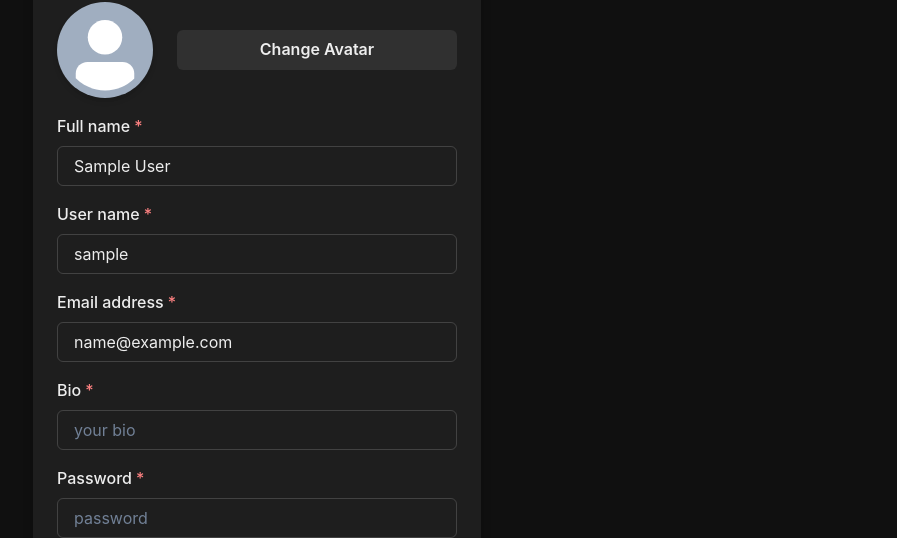
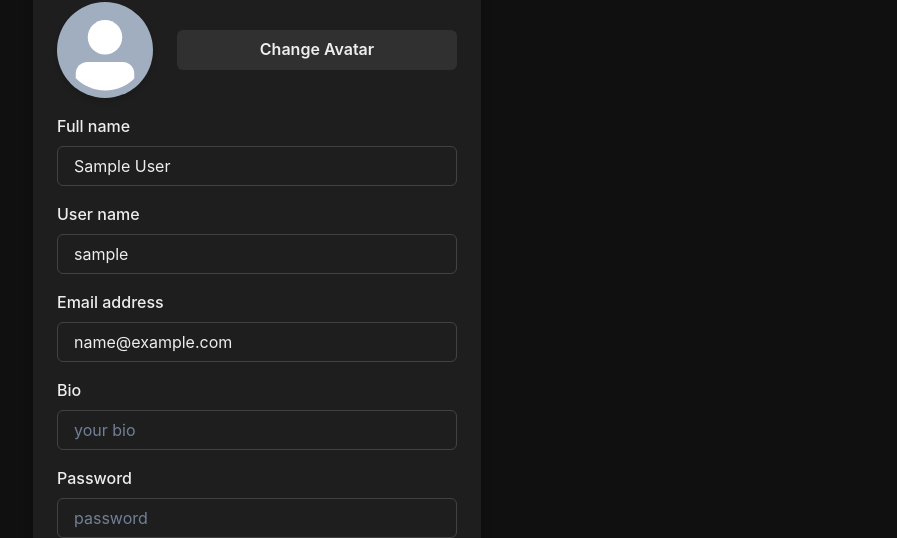
Before and after one commit to Neshad98/Threads-Clone, a React (Vite) app in the folder frontend/: page /update in a window 1280 px wide. Shown: the part 167-705 px from the top of the page, without its empty margins (383-1280 px from the left). Built offline with nearby package versions, Linux system fonts and the light colour scheme; sample sign-in values are in the browser's storage.

Commit message:
update profile

```diff
--- a/frontend/src/pages/UpdateProfilePage.jsx
+++ b/frontend/src/pages/UpdateProfilePage.jsx
@@ -32,7 +32,17 @@ export default function UpdateProfilePage() {
   const handleSubmit = async (e) => {
     e.preventDefault();
     try {
-
+      const res = await fetch(`/api/users/update/${user._id}`, {
+        method: "PUT",
+        headers: {
+          "Content-Type": "application/json",
+        },
+        body: JSON.stringify({ ...inputs, profilePic: imgUrl }),
+      })
+      const data = await res.json();
+      if (data.error) {
+        showToast("Error", data.error, 'error');
+      }
     } catch (error) {
       showToast("Error", error, "error");
     }
@@ -68,7 +78,7 @@ export default function UpdateProfilePage() {
               </Center>
             </Stack>
           </FormControl>
-          <FormControl isRequired>
+          <FormControl>
             <FormLabel>Full name</FormLabel>
             <Input
               value={inputs.name}
@@ -78,7 +88,7 @@ export default function UpdateProfilePage() {
               type="text"
             />
           </FormControl>
-          <FormControl isRequired>
+          <FormControl>
             <FormLabel>User name</FormLabel>
             <Input
               value={inputs.username}
@@ -88,7 +98,7 @@ export default function UpdateProfilePage() {
               type="text"
             />
           </FormControl>
-          <FormControl isRequired>
+          <FormControl>
             <FormLabel>Email address</FormLabel>
             <Input
               value={inputs.email}
@@ -98,17 +108,17 @@ export default function UpdateProfilePage() {
               type="email"
             />
           </FormControl>
-          <FormControl isRequired>
+          <FormControl>
             <FormLabel>Bio</FormLabel>
             <Input
               value={inputs.bio}
               onChange={(e) => setInputs({ ...inputs, bio: e.target.value })}
               placeholder="your bio"
               _placeholder={{ color: 'gray.500' }}
-              type="email"
+              type="text"
             />
           </FormControl>
-          <FormControl isRequired>
+          <FormControl>
             <FormLabel>Password</FormLabel>
             <Input
               value={inputs.password}
@@ -134,7 +144,7 @@ export default function UpdateProfilePage() {
               w="full"
               _hover={{
                 bg: 'blue.500',
-              }}>
+              }} type='submit'>
               Submit
             </Button>
           </Stack>
```
Also changed, not shown: 1 other file (tests, documents, lock files or other folders).
